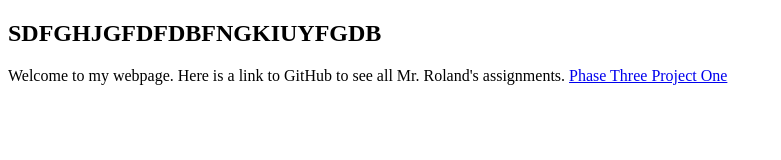
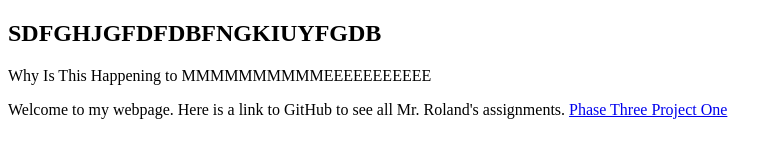
Before and after one commit to Exo-Minus/Business, a plain HTML site: page Index.html in a window 1280 px wide. Shown: the whole page, without its empty margins (0-781 px from the left). Drawn offline with Linux system fonts and the light colour scheme.

Commit message:
Added Paragraph

```diff
--- a/Index.html
+++ b/Index.html
@@ -9,6 +9,7 @@
 
     <body>
         <h2>SDFGHJGFDFDBFNGKIUYFGDB</h2>
+        <p>Why Is This Happening to MMMMMMMMMMEEEEEEEEEEE</p>
        <p>
            Welcome to my webpage. Here is a link to GitHub to see all Mr. Roland's assignments.
            <a href="https://github.com/Roland-Sankara/CodeImpact-Projects/wiki/%F0%9F%8F%B7%EF%B8%8F-%23-Phase-Three-Project-1-:-Introduction-to-Git-and-Github">Phase Three Project One</a>
```
